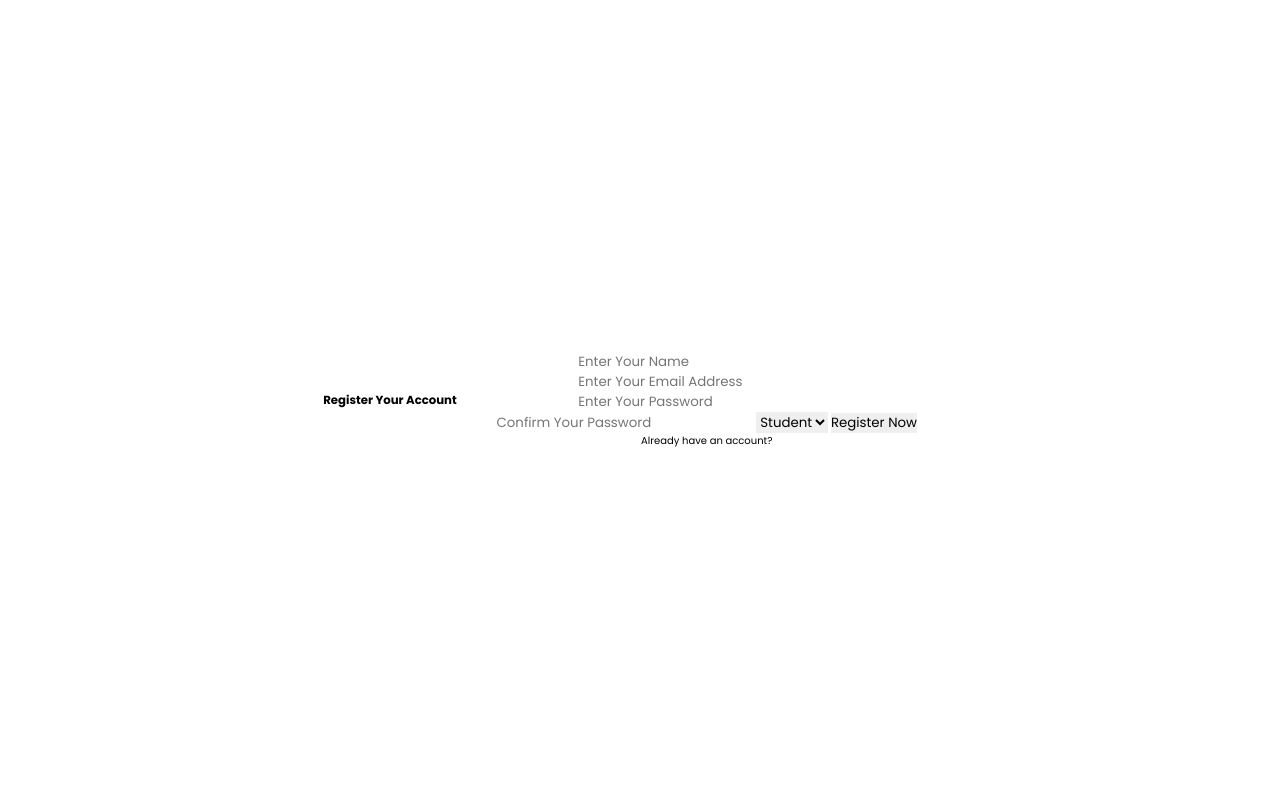
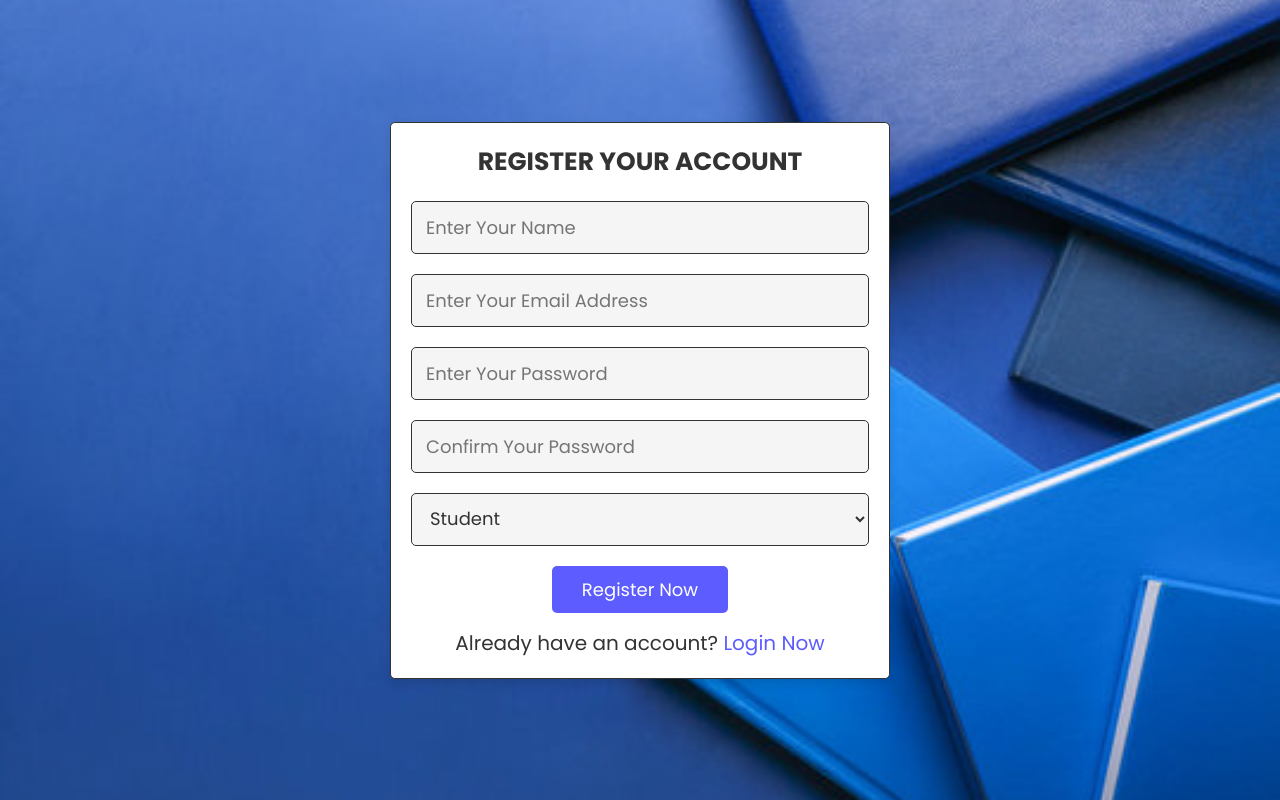
Before and after one commit to isabela9417/secondhand-online-library, a PHP site: page /templates/register.php in a window 1280 px wide. Run offline with PHP 8.4, Linux system fonts and the light colour scheme.

Commit message:
added css to the login page

```diff
--- a/css/style.css
+++ b/css/style.css
@@ -1,20 +1,20 @@
-<style>
 @import url('https://fonts.googleapis.com/css2?family=Poppins:ital,wght@0,100;0,200;0,300;0,400;0,500;0,600;0,700;0,800;0,900;1,100;1,200;1,300;1,400;1,500;1,600;1,700;1,800;1,900&display=swap');
-</style>
 
-:root {
-	--high_lighter_color: #8e44ad;
-	--red_color: #c0392b;
-	--orange_color: #f39c12;
-	--black_color: #333;
-	--white_color: #fff;
-	--light_color: #666;
+:root{
+	--blue: #5C5CFF;
+	--purple: #800080;
+	--red: #c0392b;
+	--green: #8bca84;
+	--black: #333;
+	--white: #fff;
+	--light-color: #666;
 	--light-white-color: #ccc;
-	--border: .1rem solid var(--black_color);
+	--light-bg: #f5f5f5;
+	--border: .1rem solid var(--black);
 	--box-shadow: 0 .5rem 1rem rgba(0,0,0,.1);
 }
 
-* {
+*{
 	font-family: "Poppins", sans-serif;
 	margin: 0;
 	padding: 0;
@@ -27,8 +27,8 @@
 }
 
 *::selection {
-	background-color: var(--high_lighter_color);
-	color: var(--white_color);
+	background-color: var(--purple);
+	color: var(--white);
 }
 
 *::-webkit-scrollbar{
@@ -36,16 +36,56 @@
 	width: 1rem;
 }
 
+*::webkit-scrollbar-track{
+	background-color: transparent;
+}
+
 *::-webkit-scrollbar-thumb{
-	background-color: var(--high_lighter_color);
+	background-color: var(--purple);
 }
+
 html {
 	 font-size: 62.5%;
 	 overflow-x: hidden;
 }
+
+.btn,
+.option-btn,
+.delete-btn,
+.white-btn{
+	display: inline-block;
+	margin-top: 1rem;
+	padding: 1rem 3rem;
+	cursor: pointer;
+	color: var(--white);
+	font-size: 1.8rem;
+	border-radius: .5rem;
+	text-transform: capitalize;
+}
+
+.btn:hover,
+.option-btn:hover,
+.delete-btn:hover {
+	background: var(--black);
+}
+
+.white-btn,
+.btn {
+	background-color: var(--blue);
+}
+
+.option-btn {
+	background-color: var(--green);
+}
+.delete-btn {
+	background-color: var(--purple);
+}
 .form-container {
 	min-height: 100vh;
-	background-color: var(--light-white-color);
+	background-image: url('../images/background1.jpg');
+    background-size: cover;
+    background-repeat: no-repeat;
+    background-position: center center;
 	display: flex;
 	align-items: center;
 	justify-content: center;
@@ -55,9 +95,10 @@ html {
 .form-container form {
 	padding: 2rem;
 	width: 50rem;
+	border-radius: .5rem;
 	box-shadow: var(--box-shadow);
 	border: var(--border);
-	background-color: var(--white_color);
+	background-color: var(--white);
 	text-align: center;
 }
 
@@ -69,5 +110,27 @@ html {
 }
 
 .form-container form .box {
+	width: 100%;
+	border-radius: .5rem;
+	background-color: var(--light-bg);
+	padding: 1.2rem 1.4rem;
+	font-size: 1.8rem;
+	color: var(--black);
+	border: var(--border);
+	margin: 1rem 0;
+}
 
+.form-container form p {
+	padding-top: 1.5rem;
+	font-size: 2rem;
+	color: var(--black);
 }
+
+.form-container form p a{
+	color: var(--blue);
+}
+
+.form-container form p a:hover{
+	text-decoration: underline;
+	color: var(--blue);
+}
--- a/templates/register.php
+++ b/templates/register.php
@@ -9,24 +9,27 @@
 
 	<!-- icons link -->
 	<link href='https://unpkg.com/boxicons@2.1.4/css/boxicons.min.css' rel='stylesheet'>
-	<!-- font link -->
-	<link href="https://fonts.googleapis.com/css2?family=Poppins:ital,wght@0,100;0,200;0,300;0,400;0,500;0,600;0,700;0,800;0,900;1,100;1,200;1,300;1,400;1,500;1,600;1,700;1,800;1,900&display=swap" rel="stylesheet">
-	<!-- css -->
-	<link rel="stylesheet" type="text/css" href="css/style.css">
+
+	<!-- font awesome cdn link -->
+	<link rel="stylesheet" type="text/css" href="https://cdnjs.cloudflare.com/ajax/libs/font-awesome/6.5.2/css/all.min.css">
+
+	<!--custom css -->
+	<link rel="stylesheet" href="../css/style.css">
+
 </head>
 <body>
 <div class="form-container">
-	<h3>Register Your Account</h3>
 	<form action="" method="post">
+		<h3>Register Your Account</h3>
 		<input type="text" name="name" placeholder="Enter Your Name" required class="box">
 		<input type="email" name="email" placeholder="Enter Your Email Address" required class="box">
-		<input type="pasword" name="pasword" placeholder="Enter Your Password" required class="box">
-		<input type="pasword1" name="pasword1" placeholder="Confirm Your Password">
-		<select name="user_type">
+		<input type="password" name="password" placeholder="Enter Your Password" required class="box">
+		<input type="password" name="password1" placeholder="Confirm Your Password" required class="box">
+		<select name="user_type" class="box">
 			<option value="user">Student</option>
 			<option value="admin">Admin</option>
 		</select>
-		<input type="submit" name="submit" value="Register Now" class="btn"><p>Already have an account? <a href="login.php"></a></p>
+		<input type="submit" name="submit" value="Register Now" class="btn"><p>Already have an account? <a href="login.php">Login Now</a></p>
 	</form>
 </div>
 </body>
```
Also changed, not shown: images/background1.jpg (added).
